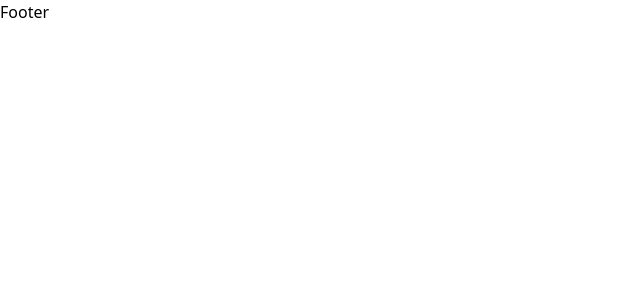
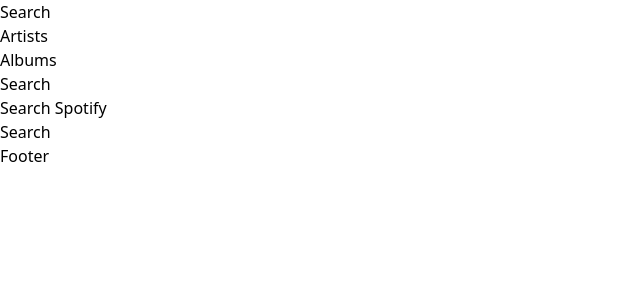
Before and after one commit to MarkusAleksander/music-library, a React (Create React App) app: page / in a window 1280 px wide. Shown: the top 300 px of the page, without its empty margins (0-640 px from the left). Built offline with nearby package versions, Linux system fonts and the light colour scheme.

Commit message:
Added routing

```diff
--- a/src/App.tsx
+++ b/src/App.tsx
@@ -1,6 +1,11 @@
 import AppHeader from "./components/AppHeader/AppHeader";
 import Footer from "./components/UI/Footer/Footer";
 import Paragraph from "./components/UI/Typography/Paragraph";
+
+import { Routes, Route } from "react-router-dom";
+import Search from "./containers/Search";
+import Albums from "./containers/Albums";
+import Artists from "./containers/Artists";
 
 /**
  * * App wrapper
@@ -9,7 +14,11 @@ const App = () => {
   return (
     <div className="App">
       <AppHeader />
-
+      <Routes>
+        <Route path="/" element={<Search />} />
+        <Route path="/albums" element={<Albums />} />
+        <Route path="/artists" element={<Artists />} />
+      </Routes>
       <Footer>
         <Paragraph>Footer</Paragraph>
       </Footer>
--- a/src/components/AppHeader/AppHeader.tsx
+++ b/src/components/AppHeader/AppHeader.tsx
@@ -1,13 +1,20 @@
 import Header from "../UI/Header/Header";
 import Navigation from "../UI/Navigation/Navigation";
+import { NavLink } from "react-router-dom";
 
 const AppHeader = () => (
   <Header>
     <Navigation>
       <ul role="menu">
-        <li role="menuitem"></li>
-        <li role="menuitem"></li>
-        <li role="menuitem"></li>
+        <li role="menuitem">
+          <NavLink to="/">Search</NavLink>
+        </li>
+        <li role="menuitem">
+          <NavLink to="/artists">Artists</NavLink>
+        </li>
+        <li role="menuitem">
+          <NavLink to="/albums">Albums</NavLink>
+        </li>
       </ul>
     </Navigation>
   </Header>
--- a/src/index.tsx
+++ b/src/index.tsx
@@ -1,14 +1,17 @@
-import React from 'react';
-import ReactDOM from 'react-dom';
-import './index.css';
-import App from './App';
-import reportWebVitals from './reportWebVitals';
+import React from "react";
+import ReactDOM from "react-dom";
+import "./index.css";
+import App from "./App";
+import reportWebVitals from "./reportWebVitals";
+import { BrowserRouter as Router } from "react-router-dom";
 
 ReactDOM.render(
   <React.StrictMode>
-    <App />
+    <Router>
+      <App />
+    </Router>
   </React.StrictMode>,
-  document.getElementById('root')
+  document.getElementById("root")
 );
 
 // If you want to start measuring performance in your app, pass a function
```
